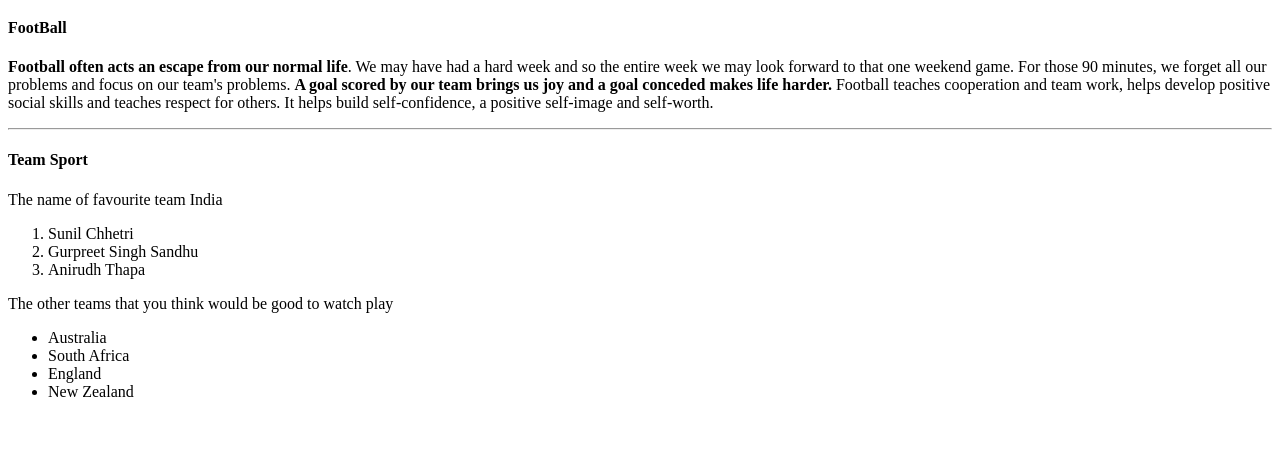
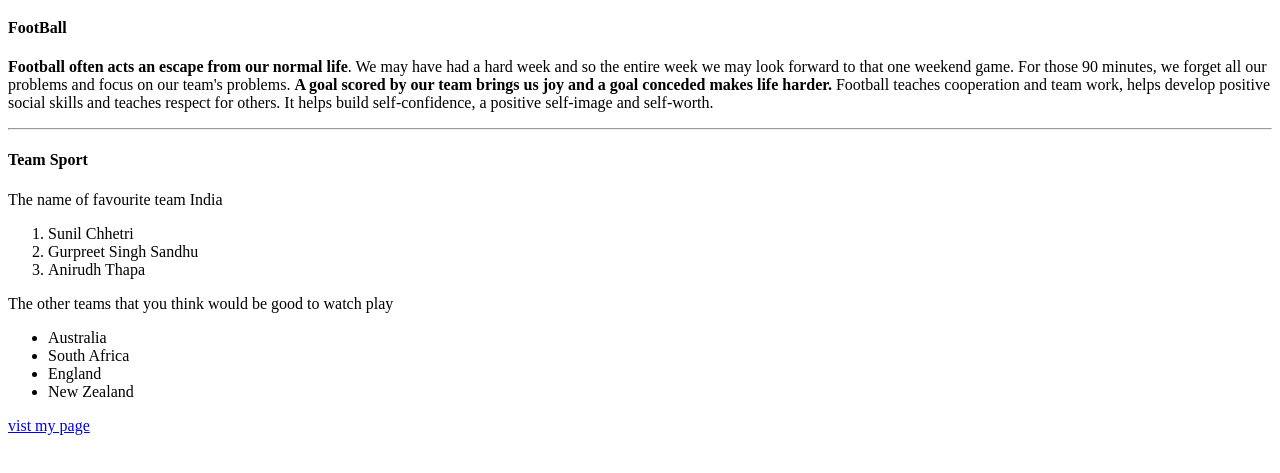
Before and after one commit to 44-563-Web-Apps-S23/44563-webapps-assignment-3-S562531, a plain HTML site: page index.html in a window 1280 px wide. Shown: the part 61-534 px from the top of the page. Drawn offline with Linux system fonts and the light colour scheme.

Commit message:
added chanes in index

```diff
--- a/index.html
+++ b/index.html
@@ -38,5 +38,6 @@
             <li>New Zealand</li>
         </ul>
         </p>
+        <a href="file:///C:/Users/s562531/Desktop/webapps-repos/44563-webapps-assignment-3-S562531/aboutme.html">vist my page</a>
     </body>
 </html>
```
